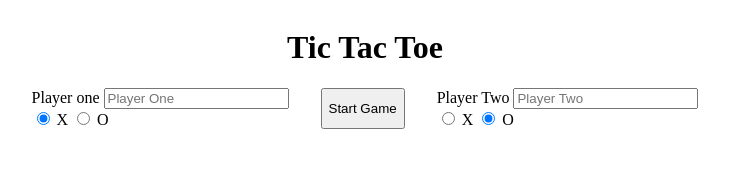
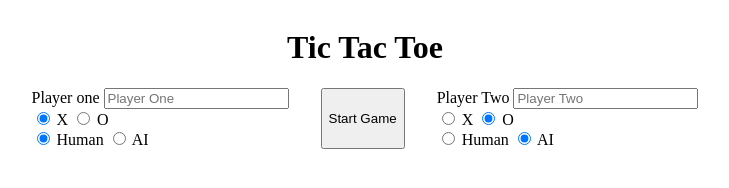
Before and after one commit to FatAnorexic/project_tic_tac_toe, a plain HTML site: page index.html in a window 1280 px wide. Shown: the whole page, without its empty margins (275-1004 px from the left). Drawn offline with Linux system fonts and the light colour scheme.

Commit message:
Add radio buttons to control AI for both players

```diff
--- a/index.html
+++ b/index.html
@@ -17,25 +17,43 @@
             <div>
                 <label for="player_one_name">Player one</label>
                 <input type="text" id="player_one_name" name="player_one_name" placeholder="Player One">
+
+                <!-- Character selection for player one -->
                 <div class="radioButton">
-                    <!-- Character selection for player one -->
                     <input type="radio" id="playerOneChar" name="playerOneChar" value="X" checked>
                     <label for="playerOneChar">X</label>
                     <input type="radio" id="playerOneChar" name="playerOneChar" value="O">
                     <label for="playerOneChar">O</label>
                 </div>
+
+                <!-- AI radio buttons -->
+                 <div class="radioButton">
+                    <input type="radio" id="playerOneAI" name="playerOneAI" value="false" checked>
+                    <label for="playerOneAI">Human</label>
+                    <input type="radio" id="playerOneAI" name="playerOneAI" value="true">
+                    <label for="playerOneAI">AI</label>
+                 </div>
             </div>
             <button class="startGame" id="startGame">Start Game</button>
             <div>
                 <label for="player_two_name">Player Two</label>
                 <input type="text" id="player_two_name" name="player_two_name" placeholder="Player Two">
+
+                <!-- Character selection for player two -->
                 <div class="radioButton">
-                    <!-- Character selection for player two -->
                     <input type="radio" id="playerTwoChar" name="playerTwoChar" value="X">
                     <label for="playerTwoChar">X</label>
                     <input type="radio" id="playerTwoChar" name="playerTwoChar" value="O" checked>
                     <label for="playerTwoChar">O</label>
                 </div>
+
+                <!-- AI radio buttons player two -->
+                 <div class="radioButton">
+                    <input type="radio" id="playerTwoAI" name="playerTwoAI" value="false">
+                    <label for="playerTwoAI">Human</label>
+                    <input type="radio" id="playerTwoAI" name="playerTwoAI" value="true" checked>
+                    <label for="playerTwoAI">AI</label>
+                 </div>
             </div>
         </div>
 
```
